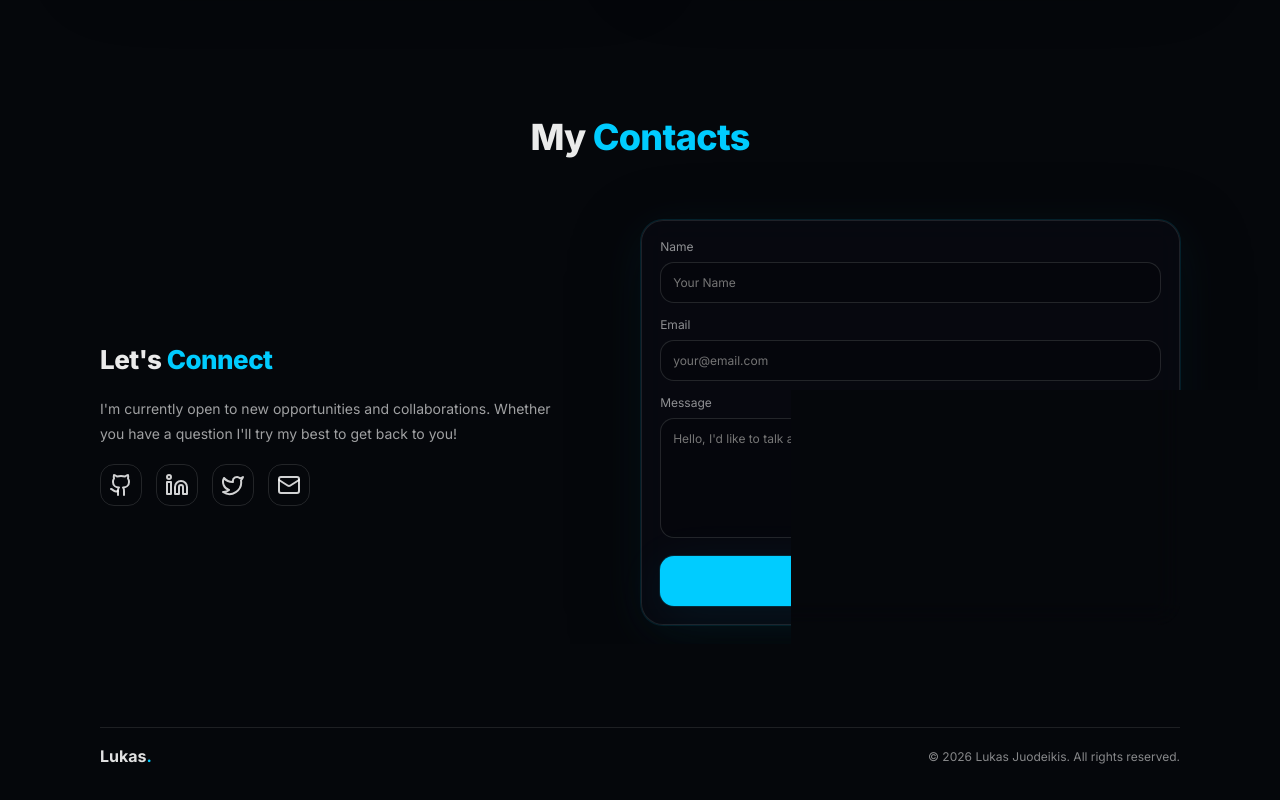
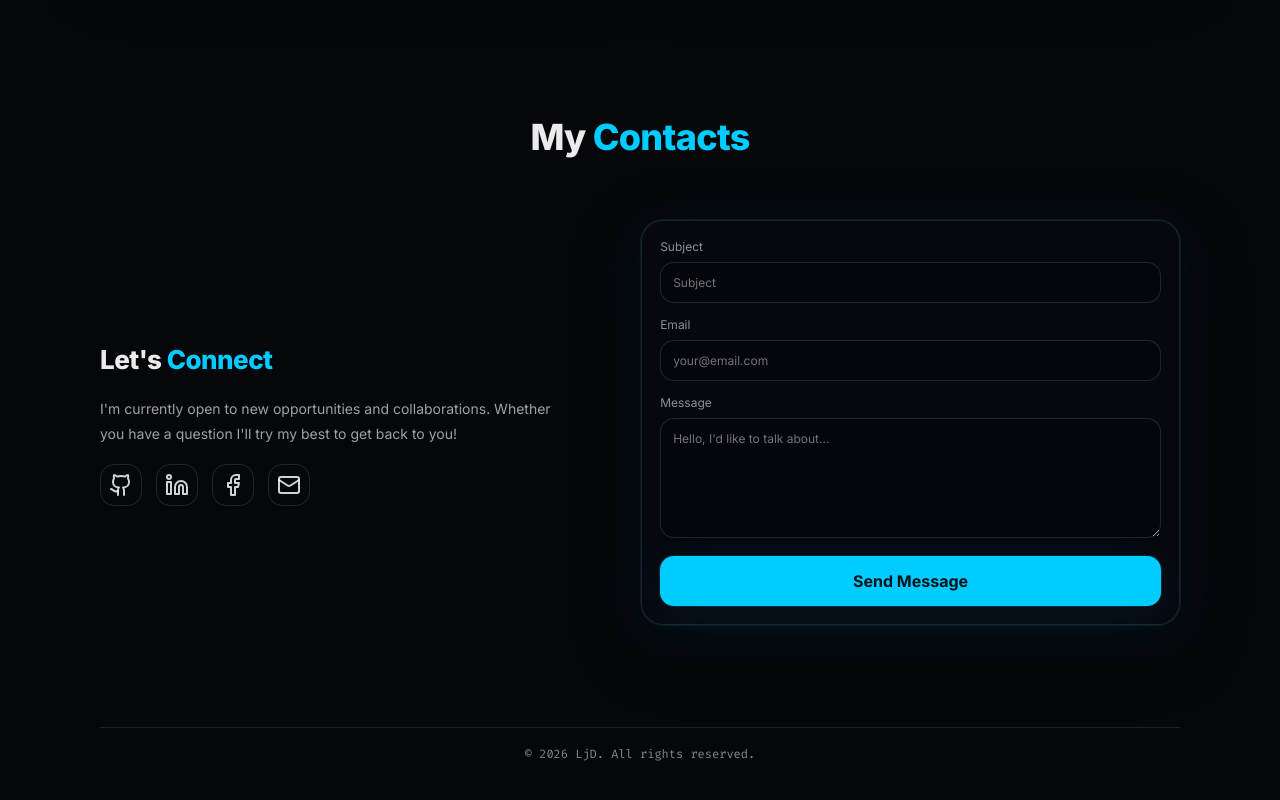
Before and after one commit to Lukas-Jdk/Lukas-Juodeikis-Portfolio, a Next.js app: page / in a window 1280 px wide. Shown: the part 3418-4218 px from the top of the page. Built offline with nearby package versions, Linux system fonts and the light colour scheme.

Commit message:
added social media links

```diff
--- a/src/components/Contacts/Contact.tsx
+++ b/src/components/Contacts/Contact.tsx
@@ -2,13 +2,39 @@
 "use client";
 
 import styles from "./contact.module.css";
-import { Github, Linkedin, Twitter, Mail } from "lucide-react";
+import { Github, Linkedin, Facebook, Mail } from "lucide-react";
 
 export default function Contact() {
+  const handleSubmit = (e: React.FormEvent<HTMLFormElement>) => {
+    e.preventDefault();
+
+    const form = e.currentTarget;
+
+    const subject = (form.elements.namedItem("subject") as HTMLInputElement).value.trim();
+    const message = (form.elements.namedItem("message") as HTMLTextAreaElement).value.trim();
+
+    // (Optional) jei nori – minimalūs check'ai
+    if (!message) return;
+
+    const to = "lukas.juodeikis.dev@gmail.com";
+
+    // Gmail compose: To + Subject + Body
+    const url =
+      "https://mail.google.com/mail/?view=cm&fs=1" +
+      `&to=${encodeURIComponent(to)}` +
+      `&su=${encodeURIComponent(subject)}` +
+      `&body=${encodeURIComponent(message)}`;
+
+    window.open(url, "_blank", "noopener,noreferrer");
+  };
+
   return (
     <section id="contact" className={styles.section}>
       <div className="container">
-        <div className={styles.heading}>My <span className={styles.headingSpan}>Contacts</span></div>
+        <div className={styles.heading}>
+          My <span className={styles.headingSpan}>Contacts</span>
+        </div>
+
         <div className={styles.grid}>
           {/* LEFT */}
           <div className={styles.left}>
@@ -18,14 +44,13 @@ export default function Contact() {
 
             <p className={styles.text}>
               I&apos;m currently open to new opportunities and collaborations.
-              Whether you have a question  I&apos;ll try
-              my best to get back to you!
+              Whether you have a question I&apos;ll try my best to get back to you!
             </p>
 
             <div className={styles.socials} aria-label="Social links">
               <a
                 className={styles.iconBtn}
-                href="https://github.com/"
+                href="https://github.com/Lukas-Jdk"
                 target="_blank"
                 rel="noreferrer"
                 aria-label="GitHub"
@@ -35,7 +60,7 @@ export default function Contact() {
 
               <a
                 className={styles.iconBtn}
-                href="https://www.linkedin.com/"
+                href="https://www.linkedin.com/in/lukas-juodeikis/"
                 target="_blank"
                 rel="noreferrer"
                 aria-label="LinkedIn"
@@ -45,17 +70,19 @@ export default function Contact() {
 
               <a
                 className={styles.iconBtn}
-                href="https://twitter.com/"
+                href="https://www.facebook.com/"
                 target="_blank"
                 rel="noreferrer"
-                aria-label="Twitter / X"
+                aria-label="Facebook"
               >
-                <Twitter size={24} />
+                <Facebook size={24} />
               </a>
 
               <a
                 className={styles.iconBtn}
-                href="mailto:lukas.juodeikis.dev@gmail.com"
+                href="https://mail.google.com/mail/?view=cm&fs=1&to=lukas.juodeikis.dev@gmail.com"
+                target="_blank"
+                rel="noreferrer"
                 aria-label="Email"
               >
                 <Mail size={24} />
@@ -65,24 +92,35 @@ export default function Contact() {
 
           {/* RIGHT (FORM CARD) */}
           <div className={`${styles.card} card glow`}>
-            <form className={styles.form} onSubmit={(e) => e.preventDefault()}>
+            <form className={styles.form} onSubmit={handleSubmit}>
+              {/* SUBJECT (vietoj Name) */}
               <label className={styles.label}>
-                Name
-                <input className={styles.input} placeholder="Your Name" />
+                Subject
+                <input
+                  name="subject"
+                  className={styles.input}
+                  placeholder="Subject"
+                  autoComplete="off"
+                />
               </label>
 
+              {/* EMAIL (paliekam, bet nenaudojam body) */}
               <label className={styles.label}>
                 Email
                 <input
+                  name="email"
                   className={styles.input}
                   placeholder="your@email.com"
                   type="email"
+                  autoComplete="email"
                 />
               </label>
 
+              {/* MESSAGE */}
               <label className={styles.label}>
                 Message
                 <textarea
+                  name="message"
                   className={styles.textarea}
                   placeholder="Hello, I'd like to talk about..."
                 />
@@ -92,6 +130,9 @@ export default function Contact() {
                 Send Message
               </button>
             </form>
+
+            {/* jei nori mažo paaiškinimo po forma (nebūtina) */}
+            {/* <div className={styles.noteSmall}>Opens Gmail draft — you click Send.</div> */}
           </div>
         </div>
       </div>
--- a/src/components/Contacts/contact.module.css
+++ b/src/components/Contacts/contact.module.css
@@ -156,7 +156,7 @@
 /* MOBILE */
 @media (max-width: 899px) {
   .title {
-    font-size: 36px;
+    font-size: 16px;
   }
   .card {
     padding: 16px;
--- a/src/components/Footer/Footer.tsx
+++ b/src/components/Footer/Footer.tsx
@@ -6,11 +6,11 @@ export default function Footer() {
     <footer className={styles.footer}>
       <div className="container">
         <div className={styles.inner}>
-          <div className={styles.brand}>
-            Lukas<span className={styles.dot}>.</span>
-          </div>
+          {/* <div className={styles.brand}>
+           Lj<span className={styles.dot}>D.</span>
+          </div> */}
           <div className={styles.copy}>
-            © {new Date().getFullYear()} Lukas Juodeikis. All rights reserved.
+            © {new Date().getFullYear()} LjD. All rights reserved.
           </div>
         </div>
       </div>
--- a/src/components/Footer/footer.module.css
+++ b/src/components/Footer/footer.module.css
@@ -9,19 +9,23 @@
   display: flex;
   gap: 10px;
   align-items: center;
-  justify-content: space-between;
+  justify-content: center;
   border-top: 1px solid rgba(255,255,255,0.10);
   padding-top: 18px;
+  font-family: var(--font-mono);
 }
 
 .brand {
+   font-size: 1.2rem;
   font-weight: 700;
-  color: rgba(255,255,255,0.88);
+   font-family: var(--font-mono);
+  color: rgba(255,255,255,0.92);
 }
 .dot {
   color: rgba(var(--accent-rgb), 1);
 }
 .copy {
+
   color: rgba(255,255,255,0.52);
   font-size: 12px;
 }
--- a/src/components/Skills/Skills.tsx
+++ b/src/components/Skills/Skills.tsx
@@ -20,7 +20,7 @@ const data: { title: string; items: Skill[] }[] = [
       { name: "HTML", value: 90, Icon: FaHtml5, color: "#E34F26" },
       { name: "CSS", value: 90, Icon: FaCss3Alt, color: "#1572B6" },
       { name: "JavaScript", value: 82, Icon: FaJs, color: "#F7DF1E" },
-      { name: "TypeScript", value: 81, Icon: SiTypescript, color: "#3178C6" },
+      { name: "TypeScript", value: 85, Icon: SiTypescript, color: "#3178C6" },
       { name: "React", value: 83, Icon: FaReact, color: "#61DAFB" },
       { name: "Next.js", value: 80, Icon: SiNextdotjs, color: "#FFFFFF" },
     ],
```
